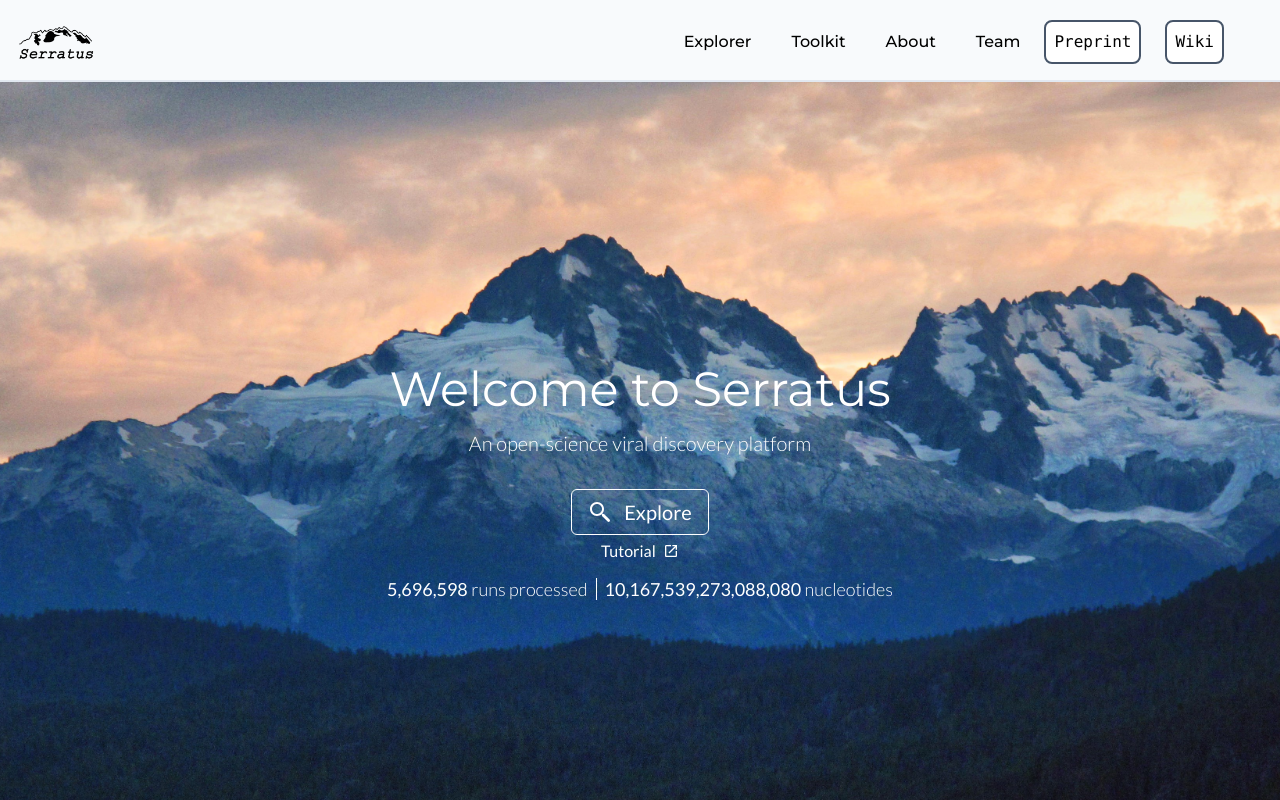
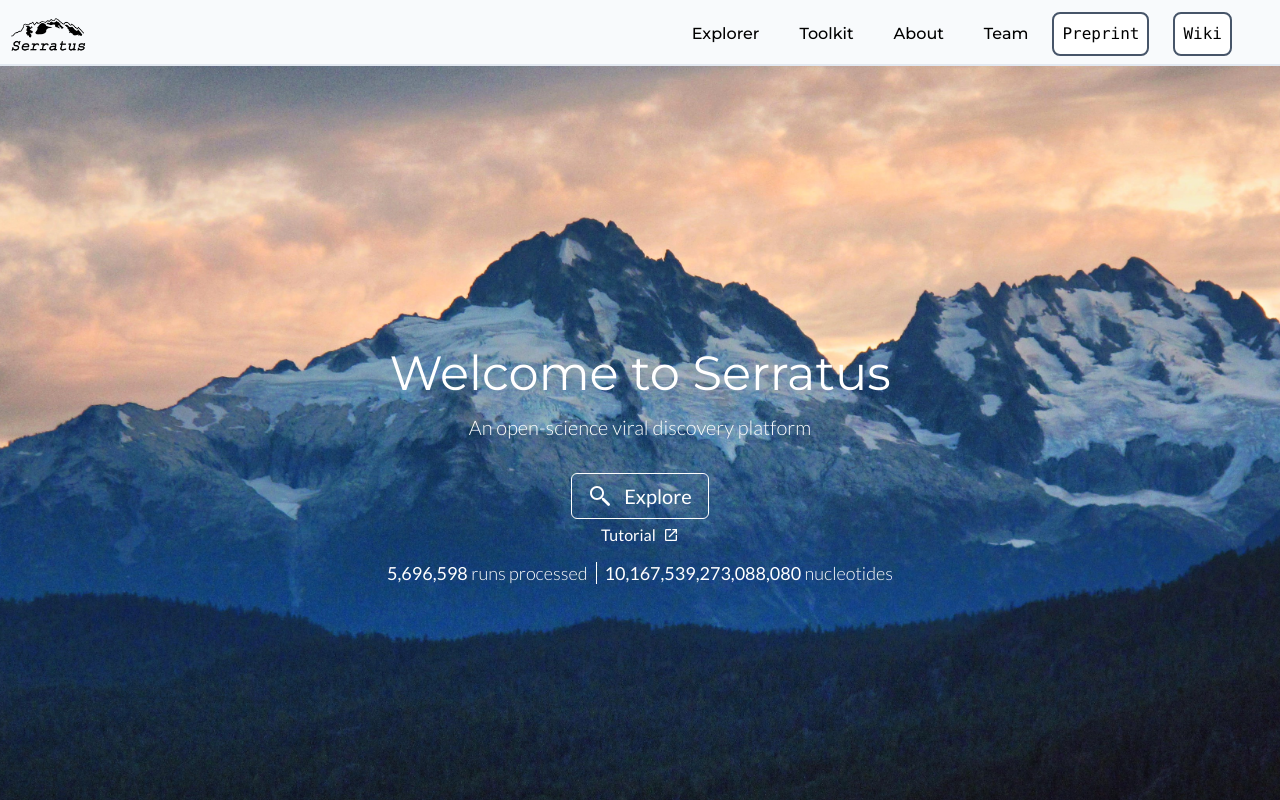
Before and after one commit to serratus-bio/serratus.io, a React (Create React App) app: page / in a window 1280 px wide. Built offline with nearby package versions, Linux system fonts and the light colour scheme.

Commit message:
match current nav bar height

```diff
--- a/src/components/Navbar.tsx
+++ b/src/components/Navbar.tsx
@@ -21,7 +21,7 @@ export const Navbar = () => {
                 <div
                     className={`${
                         hamburgerButtonPressed ? 'flex flex-col' : 'hidden'
-                    } lg:flex lg:flex-row w-screen  bg-gray-50 sm:p-4 lg:justify-between items-center gap-y-4 z-10 border-b-2  border-gray-200 font-montserrat font-medium`}>
+                    } lg:flex lg:flex-row w-screen  bg-gray-50 sm:p-2 lg:justify-between items-center gap-y-4 z-10 border-b-2  border-gray-200 font-montserrat font-medium`}>
                     <div className='hidden w-20 h-8 lg:flex align-middle'>
                         <NavLink exact to={routes.home.path}>
                             <img src='/logo.png' alt='logo'></img>
```
